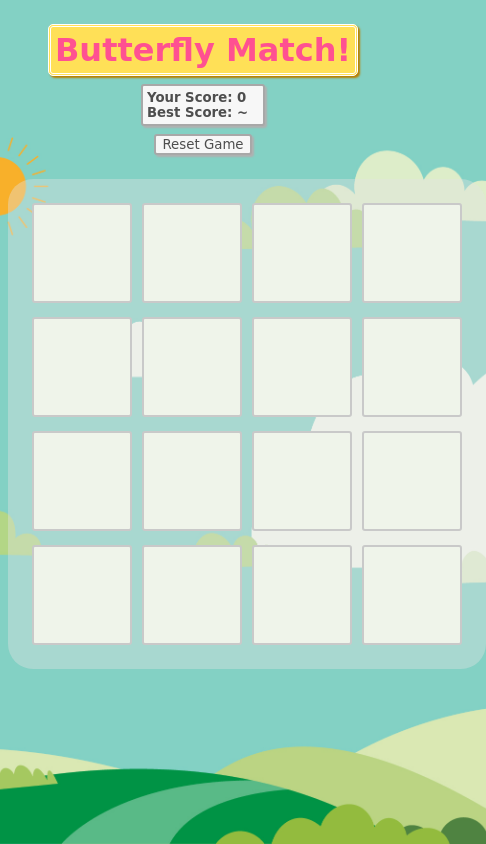
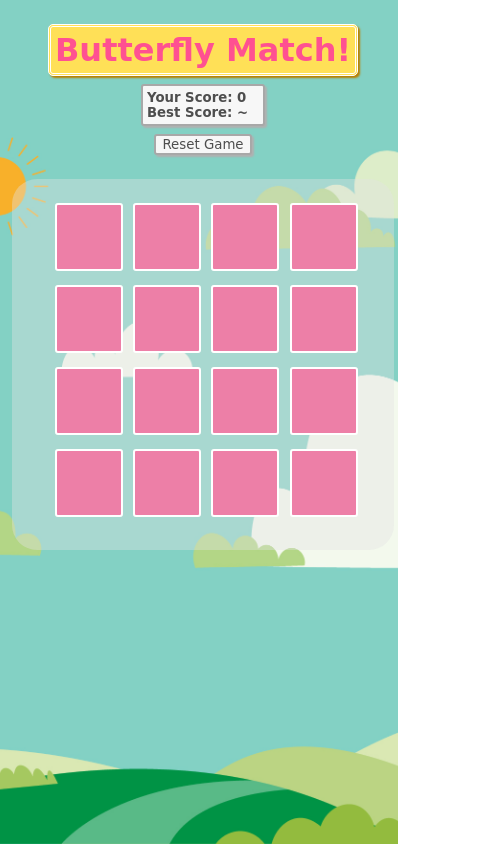
Before and after one commit to pfrancis24/memoryGame, a plain HTML site: page index.html in a window 390 px wide. Both pictures are taken after a click on the button "Start New Game". Shown: the whole page, 486 px wide, since content can reach past the window. Drawn offline with Linux system fonts and the light colour scheme.

Commit message:
feat: made responsive

```diff
--- a/style.css
+++ b/style.css
@@ -56,8 +56,7 @@ button {
   margin: 0 auto;
   padding: 1.15rem 0.75rem 1.5rem 1.15rem;
   /* padding-left: 1.4rem; */
-  width: 28rem;
-  height: 28rem;
+  width: 50vw;
   border-radius: 25px;
   background-color: #e2e2e263;
 }
@@ -68,24 +67,147 @@ button:hover {
   transition: background-color 0.25s;
 }
 
+#cards {
+  text-align: center;
+}
+
 #cards div {
-  border: 2px double #c9c9c9;
+  border: 2px double #ffffff;
   border-radius: 3px;
-  width: 5rem;
-  height: 5rem;
+  width: 10rem;
+  height: 10rem;
   margin: 0.32rem;
   padding: 0.5rem 0.5rem;
   display: inline-block;
 }
 
+@media screen and (max-width: 1600px) {
+  #cards div {
+    width: 9rem;
+    height: 9rem;
+  }
+}
+
+@media screen and (max-width: 1400px) {
+  #cards div {
+    width: 8rem;
+    height: 8rem;
+  }
+}
+
+@media screen and (max-width: 1300px) {
+  #cards div {
+    width: 7rem;
+    height: 7rem;
+  }
+}
+
+@media screen and (max-width: 1200px) {
+  #container {
+    width: 60vw;
+  }
+}
+
+@media screen and (max-width: 1000px) {
+  #container {
+    width: 65vw;
+  }
+}
+
+@media screen and (max-width: 900px) {
+  #container {
+    width: 70vw;
+  }
+}
+
+@media screen and (max-width: 800px) {
+  #container {
+    width: 75vw;
+  }
+
+  #cards div {
+    width: 6.3rem;
+    height: 6.3rem;
+  }
+}
+
+@media screen and (max-width: 700px) {
+  #container {
+    width: 80vw;
+  }
+
+  #cards div {
+    width: 5.6rem;
+    height: 5.6rem;
+  }
+}
+
+@media screen and (max-width: 600px) {
+  #container {
+    width: 85vw;
+  }
+
+  #cards div {
+    width: 4.7rem;
+    height: 4.7rem;
+  }
+}
+
+@media screen and (max-width: 500px) {
+  #container {
+    width: 90%;
+  }
+
+  #cards div {
+    width: 4.2rem;
+    height: 4.2rem;
+  }
+}
+
+@media screen and (max-width: 450px) {
+  #cards div {
+    width: 3.5rem;
+    height: 3.5rem;
+  }
+}
+
+@media screen and (max-width: 400px) {
+  #cards div {
+    width: 3rem;
+    height: 3rem;
+  }
+}
+
+@media screen and (max-width: 350px) {
+  #container {
+    width: 95%;
+  }
+
+  #cards div {
+    width: 2.6rem;
+    height: 2.6rem;
+  }
+}
+
+@media screen and (max-width: 300px) {
+  #container {
+    width: 95%;
+  }
+
+  #cards div {
+    width: 2.2rem;
+    height: 2.2rem;
+  }
+}
+
 .cardCover {
-  background-color: #eff4ea;
-  background-image: none; /*add image to this and reveal??*/
+  background-color: #ed7fa7;
+  background-image: none;
 }
 
 .cardCover:hover {
   cursor: pointer;
-  background-color: #e1e4da;
+  background-color: #d1648c;
   transition: background-color 0.5s;
 }
 
@@ -102,42 +224,49 @@ button:hover {
   background-repeat: no-repeat;
   background-position: center;
 }
+
 .swallowtail {
   background-image: url('img/swallowtail.jpg');
   background-size: cover;
   background-repeat: no-repeat;
   background-position: center;
 }
+
 .buckeye {
   background-image: url('img/buckeye.jpg');
   background-size: cover;
   background-repeat: no-repeat;
   background-position: center;
 }
+
 .sulphur {
   background-image: url('img/sulphur.jpg');
   background-size: cover;
   background-repeat: no-repeat;
   background-position: center;
 }
+
 .nymph {
   background-image: url('img/nymph.jpg');
   background-size: cover;
   background-repeat: no-repeat;
   background-position: center;
 }
+
 .whites {
   background-image: url('img/whites.jpg');
   background-size: cover;
   background-repeat: no-repeat;
   background-position: center;
 }
+
 .fritillary {
   background-image: url('img/fritillary.jpg');
   background-size: cover;
   background-repeat: no-repeat;
   background-position: center;
 }
+
 .skipper {
   background-image: url('img/skipper.jpg');
   background-size: cover;
```
